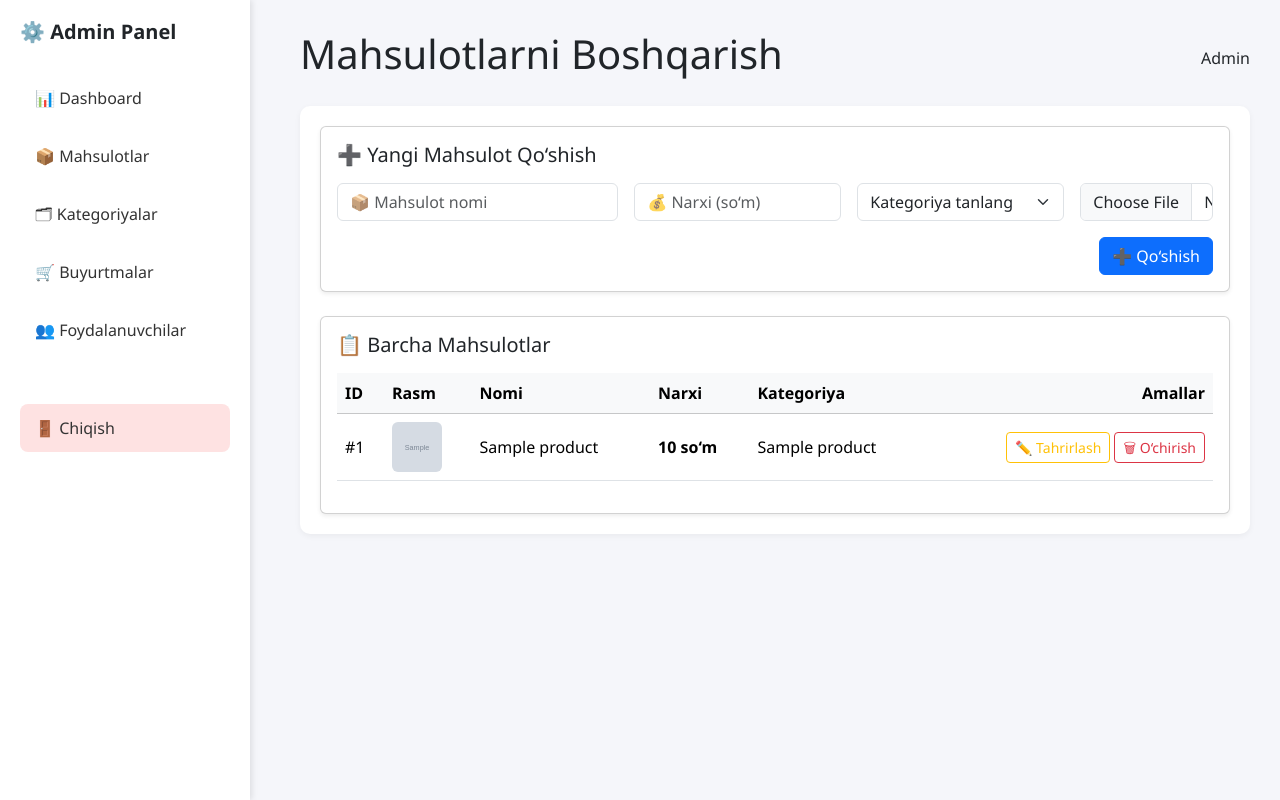
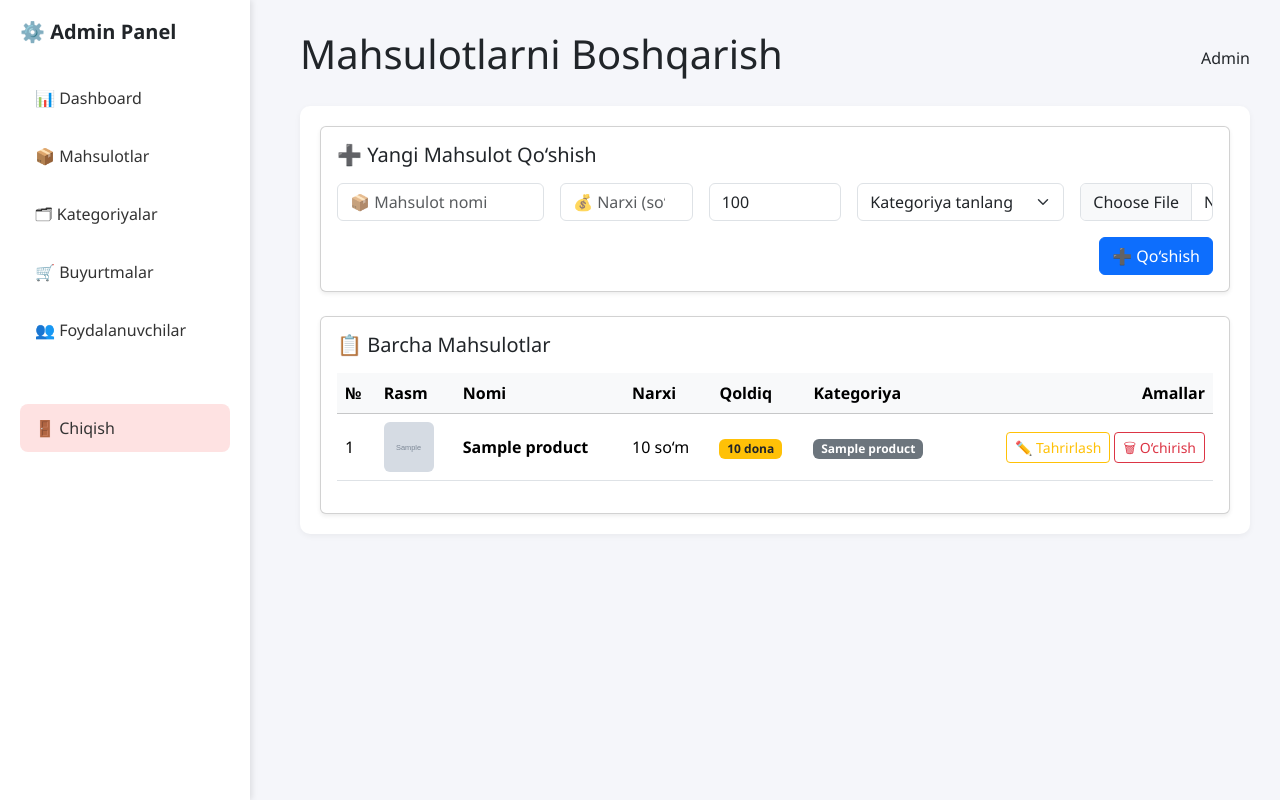
Before and after one commit to Farhodoff/market-platform, a Flask app: template templates/admin/products.html in a window 1280 px wide. Run offline with Flask 3, Linux system fonts and the light colour scheme; the template is opened without the code that fills it: most values are stand-ins (such as "Sample title", 1, 10 or a date in 2020); grey boxes marked "Sample" are stand-in pictures; data that the repository does not hold is empty.

Commit message:
feat(admin): sequential row numbering, stock field on add product, and clean category-product relation

```diff
--- a/server.py
+++ b/server.py
@@ -190,7 +190,7 @@ def login_required(f):
 @app.route("/")
 def index():
     conn = get_db_connection()
-    categories = conn.execute("SELECT id, name_uz, name_ru FROM categories").fetchall()
+    categories = conn.execute("SELECT id, name_uz, name_ru FROM categories ORDER BY id ASC").fetchall()
     conn.close()
 
     # Foydalanuvchining tilini olish (agar login bo'lmagan bo'lsa default 'uz')
@@ -721,6 +721,7 @@ def admin_add_category():
 @login_required
 def admin_delete_category(category_id):
     conn = get_db_connection()
+    conn.execute("DELETE FROM products WHERE category_id=?", (category_id,))
     conn.execute("DELETE FROM categories WHERE id=?", (category_id,))
     conn.commit()
     conn.close()
@@ -792,13 +793,13 @@ def admin_edit_product(product_id):
 def admin_products():
     conn = get_db_connection()
 
-    # 🛒 Barcha mahsulotlar
+    # 🛒 Barcha mahsulotlar (ketma-ketlikda)
     products = conn.execute("""
-        SELECT p.id, p.name, p.price, p.image,
+        SELECT p.id, p.name, p.price, p.image, COALESCE(p.stock, 100) as stock,
                c.name_uz, c.name_ru
         FROM products p
         LEFT JOIN categories c ON p.category_id = c.id
-        ORDER BY p.id DESC
+        ORDER BY p.id ASC
     """).fetchall()
 
     # 📂 Barcha kategoriyalarni olish (dropdown uchun)
@@ -814,6 +815,7 @@ def admin_products():
             "name": p["name"],
             "price": p["price"],
             "image": p["image"],
+            "stock": p["stock"],
             "category_name": p["name_uz"] or p["name_ru"] or "🚫"
         })
 
@@ -828,6 +830,12 @@ def admin_add_product():
     name = request.form.get("name", "").strip()
     price = request.form.get("price", "0").strip()
     category_id = request.form.get("category_id")
+    stock_raw = request.form.get("stock", "100").strip()
+
+    try:
+        stock = int(stock_raw)
+    except ValueError:
+        stock = 100
 
     if not name or not price or not category_id:
         return redirect(url_for("admin_products"))
@@ -845,8 +853,8 @@ def admin_add_product():
 
     conn = get_db_connection()
     conn.execute(
-        "INSERT INTO products (name, price, image, category_id) VALUES (?, ?, ?, ?)",
-        (name, price, image_path, category_id)
+        "INSERT INTO products (name, price, image, category_id, stock, is_available) VALUES (?, ?, ?, ?, ?, ?)",
+        (name, price, image_path, category_id, stock, 1 if stock > 0 else 0)
     )
     conn.commit()
     conn.close()
@@ -861,12 +869,12 @@ def admin_delete_product(product_id):
     conn.close()
     return redirect(url_for("admin_products"))
 
-# 📂 Admin: foydalanuvchilar
+# 📂 Admin: foydalanuvchilar (ketma-ketlikda)
 @app.route("/admin/users")
 @login_required
 def admin_users():
     conn = get_db_connection()
-    users = conn.execute("SELECT * FROM users ORDER BY id DESC").fetchall()
+    users = conn.execute("SELECT * FROM users ORDER BY id ASC").fetchall()
     conn.close()
     return render_template("admin/users.html", users=users)
 
--- a/templates/admin/products.html
+++ b/templates/admin/products.html
@@ -7,11 +7,14 @@
     <h5 class="card-title mb-3">➕ {{ _("Yangi Mahsulot Qo‘shish") }}</h5>
     <form action="{{ url_for('admin_add_product') }}" method="POST" enctype="multipart/form-data">
       <div class="row g-3">
-        <div class="col-md-4">
+        <div class="col-md-3">
           <input type="text" name="name" class="form-control" placeholder="📦 {{ _('Mahsulot nomi') }}" required>
         </div>
-        <div class="col-md-3">
+        <div class="col-md-2">
           <input type="number" name="price" class="form-control" placeholder="💰 {{ _('Narxi (so‘m)') }}" required>
+        </div>
+        <div class="col-md-2">
+          <input type="number" name="stock" class="form-control" placeholder="🔢 {{ _('Qoldiq (dona)') }}" value="100" min="0" required>
         </div>
         <div class="col-md-3">
          <select name="category_id" class="form-select" required>
@@ -41,10 +44,11 @@
       <table class="table table-hover align-middle">
         <thead class="table-light">
           <tr>
-            <th scope="col">ID</th>
+            <th scope="col">№</th>
             <th scope="col">{{ _("Rasm") }}</th>
             <th scope="col">{{ _("Nomi") }}</th>
             <th scope="col">{{ _("Narxi") }}</th>
+            <th scope="col">{{ _("Qoldiq") }}</th>
             <th scope="col">{{ _("Kategoriya") }}</th>
             <th scope="col" class="text-end">{{ _("Amallar") }}</th>
           </tr>
@@ -52,7 +56,7 @@
         <tbody>
         {% for p in products %}
           <tr>
-            <td>#{{ p['id'] }}</td>
+            <td>{{ loop.index }}</td>
             <td>
               {% if p['image'] %}
                 <img src="{{ p['image'] }}" alt="img" class="rounded"
@@ -61,9 +65,14 @@
                 <span class="text-muted">—</span>
               {% endif %}
             </td>
-            <td>{{ p['name'] }}</td>
-            <td><strong>{{ "{:,.0f}".format(p['price']).replace(",", " ") }} {{ _("so‘m") }}</strong></td>
-            <td>{{ p['category_name'] }}</td>
+            <td><strong>{{ p['name'] }}</strong></td>
+            <td>{{ "{:,.0f}".format(p['price']).replace(",", " ") }} {{ _("so‘m") }}</td>
+            <td>
+              <span class="badge {% if p['stock'] > 10 %}bg-success{% elif p['stock'] > 0 %}bg-warning text-dark{% else %}bg-danger{% endif %}">
+                {{ p['stock'] }} {{ _("dona") }}
+              </span>
+            </td>
+            <td><span class="badge bg-secondary">{{ p['category_name'] }}</span></td>
             <td class="text-end">
               <a href="{{ url_for('admin_edit_product', product_id=p['id']) }}"
                  class="btn btn-sm btn-outline-warning">✏️ {{ _("Tahrirlash") }}</a>
```
Also changed, not shown: templates/admin/users.html (+7 -7 lines). Lines whose indentation alone changed are shown as unchanged.
